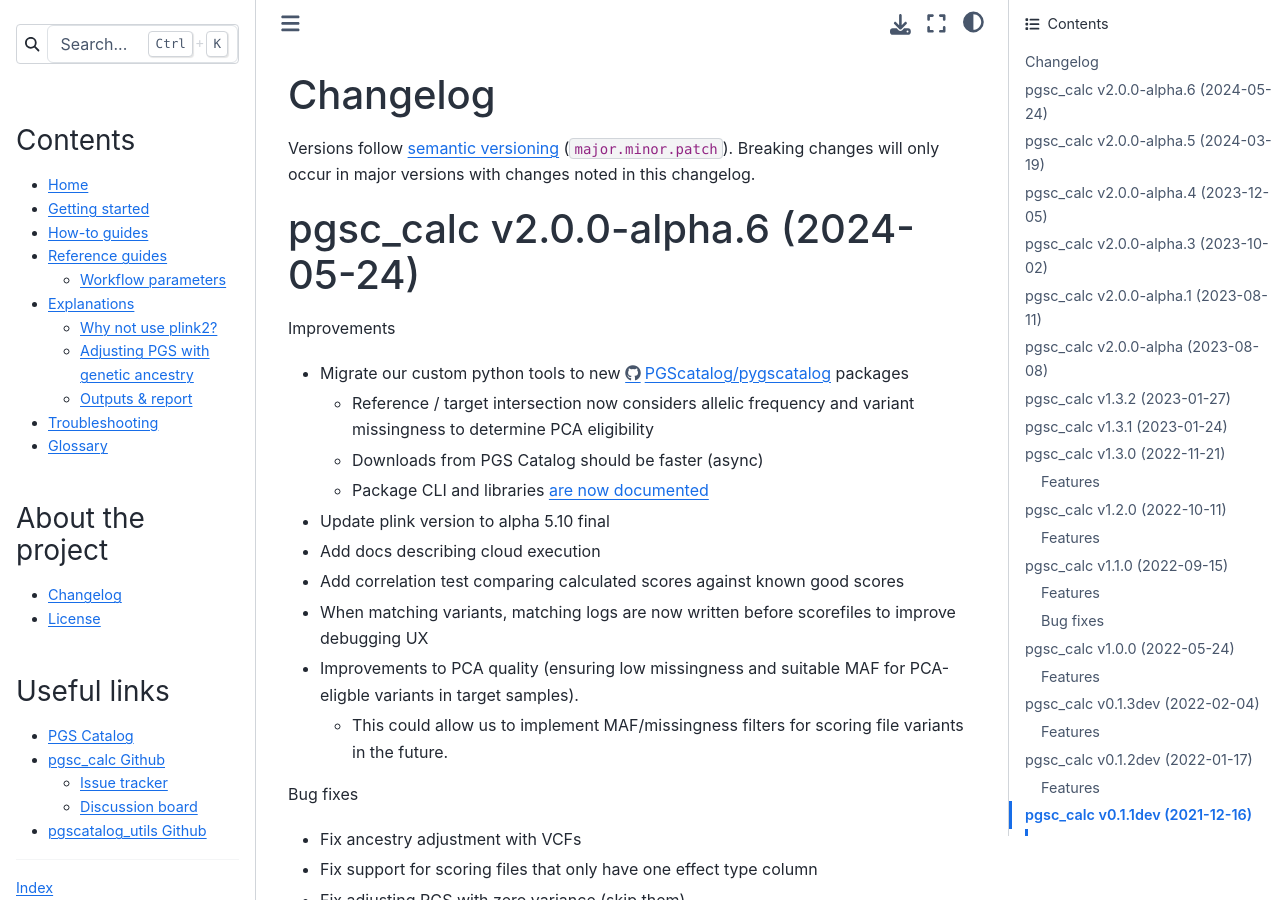
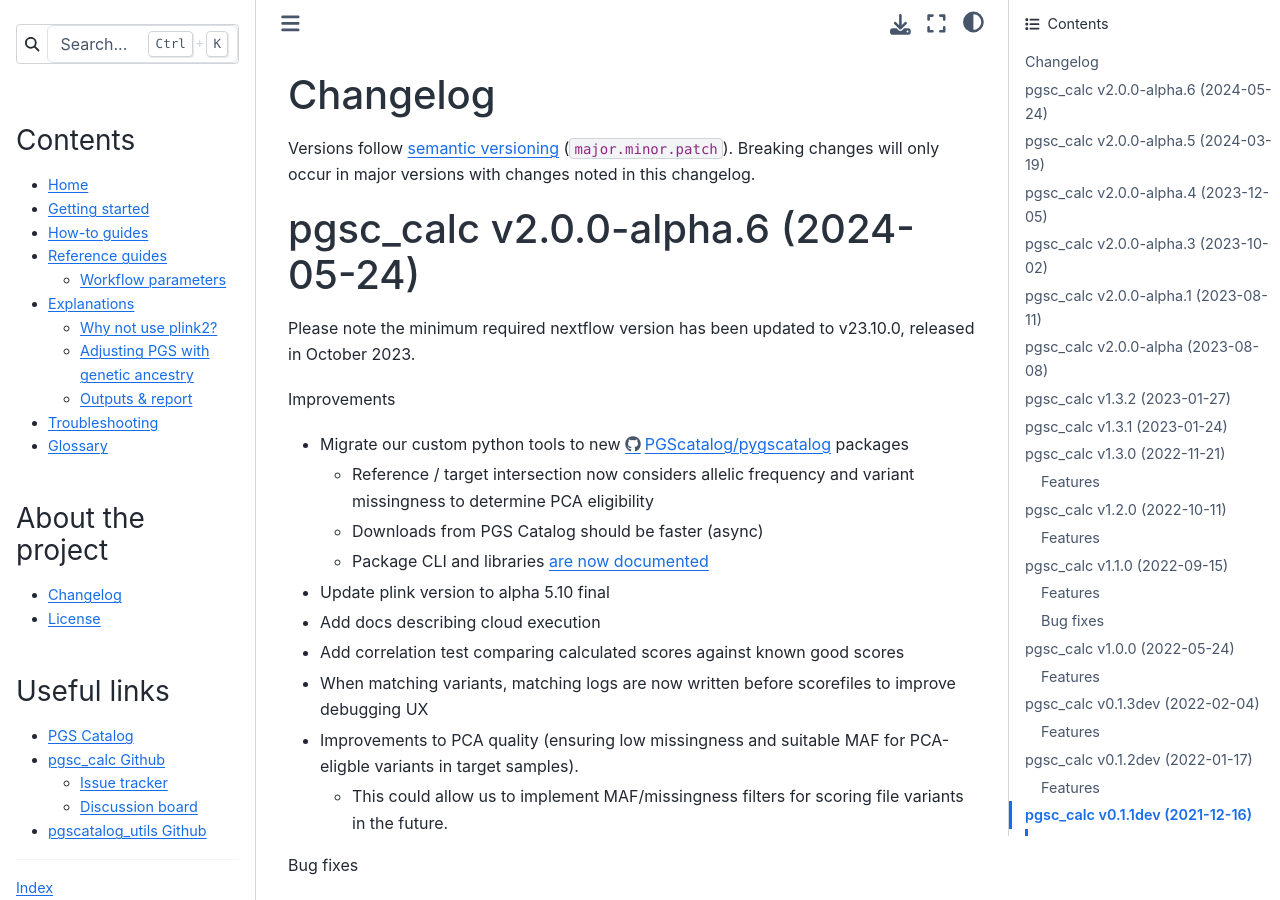
Before and after one commit to PGScatalog/pgsc_calc, a Sphinx documentation site: the page built from docs/changelog.rst, in a window 1280 px wide and 900 px high. Built offline with Sphinx 7.4.7 and the Sphinx Book theme 1.1.4, drawn with Linux system fonts in a browser that asks for light colours.

Commit message:
Bump minimum nextflow version to 23.10.0 (#297)
* Update nextflow.config

* Update README.md

* Update standard-test.yml

* Update changelog.rst

* Update README.md

* Update standard-test.yml

```diff
--- a/docs/changelog.rst
+++ b/docs/changelog.rst
@@ -10,6 +10,8 @@
 
 pgsc_calc v2.0.0-alpha.6 (2024-05-24)
 -------------------------------------
+
+Please note the minimum required nextflow version has been updated to v23.10.0, released in October 2023.
 
 Improvements
 
```
Also changed, not shown: README.md (+2 -2 lines), 2 other files.
